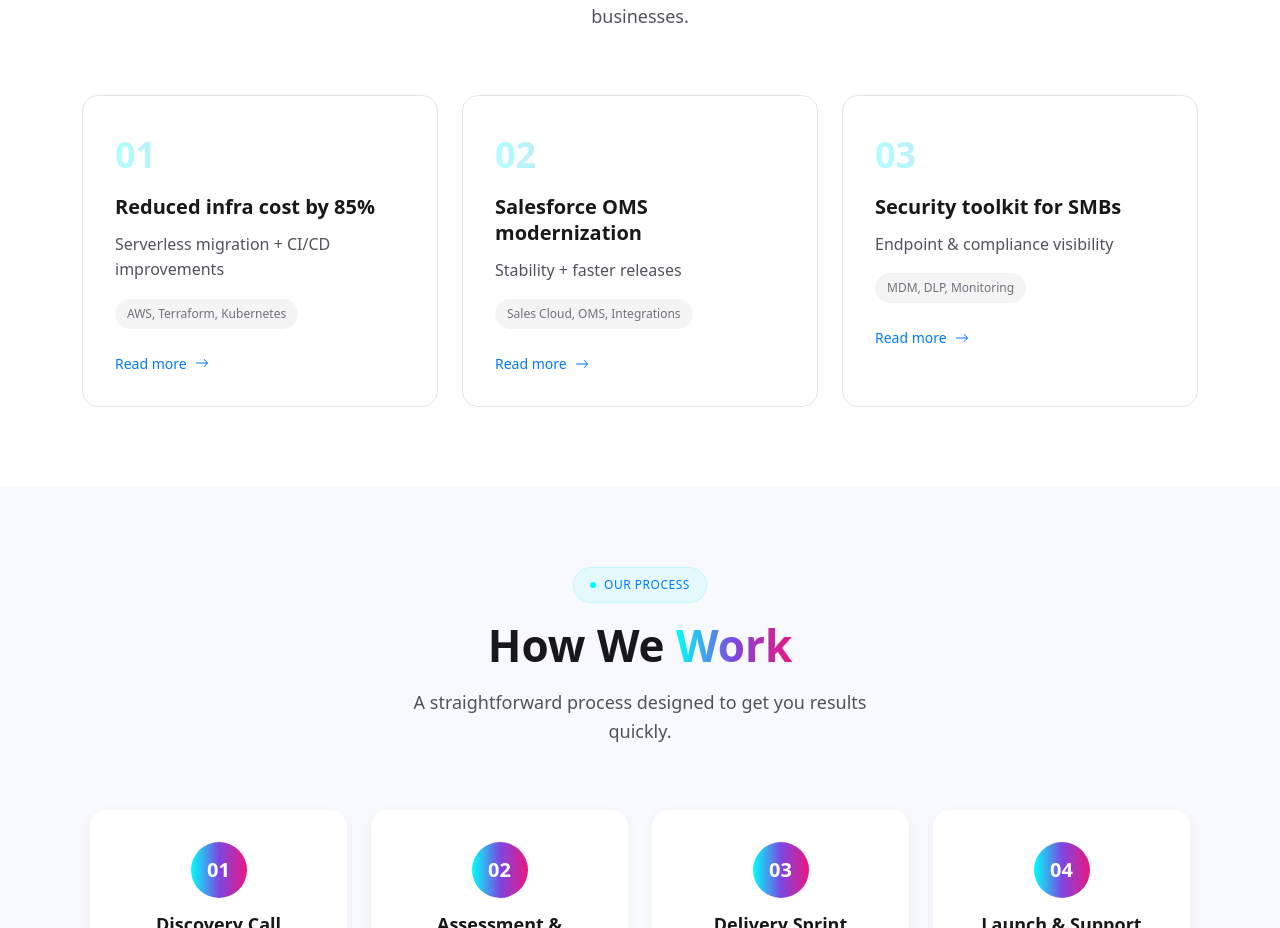
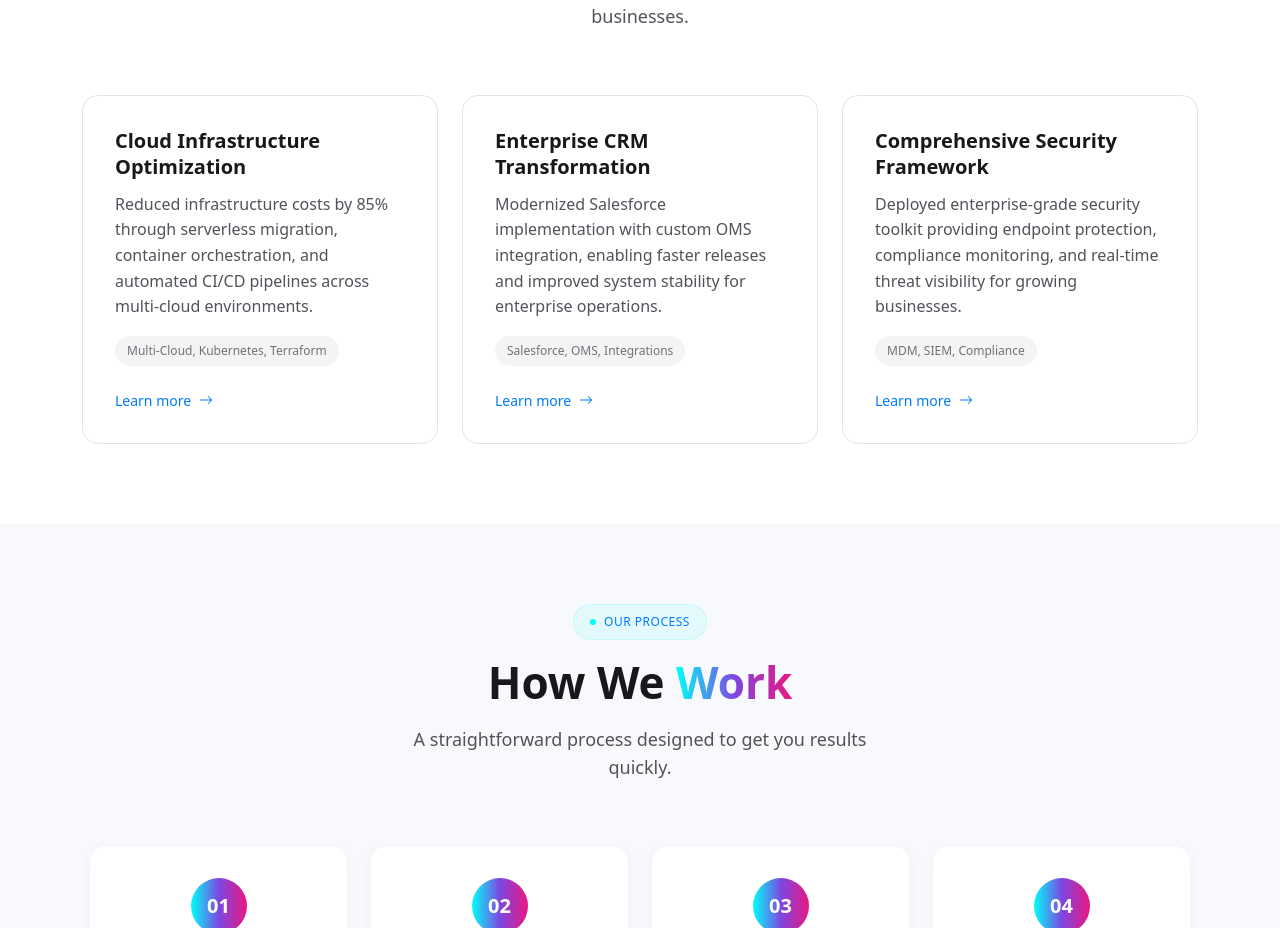
Before and after one commit to francidatasirpi/websiteenhancement, a React (Create React App) app: page / in a window 1280 px wide. Shown: the part 4621-5549 px from the top of the page. Built offline with nearby package versions, Linux system fonts and the light colour scheme; no server answers.

Commit message:
Updated content.json

```diff
--- a/src/common/content/content.json
+++ b/src/common/content/content.json
@@ -97,19 +97,22 @@
   },
   "caseStudies": [
     {
-      "title": "Reduced infra cost by 85%",
-      "description": "Serverless migration + CI/CD improvements",
-      "tech": "AWS, Terraform, Kubernetes"
+      "title": "Cloud Infrastructure Optimization",
+      "description": "Reduced infrastructure costs by 85% through serverless migration, container orchestration, and automated CI/CD pipelines across multi-cloud environments.",
+      "tech": "Multi-Cloud, Kubernetes, Terraform",
+      "link": "/platform-engineering"
     },
     {
-      "title": "Salesforce OMS modernization",
-      "description": "Stability + faster releases",
-      "tech": "Sales Cloud, OMS, Integrations"
+      "title": "Enterprise CRM Transformation",
+      "description": "Modernized Salesforce implementation with custom OMS integration, enabling faster releases and improved system stability for enterprise operations.",
+      "tech": "Salesforce, OMS, Integrations",
+      "link": "/salesforce-crm"
     },
     {
-      "title": "Security toolkit for SMBs",
-      "description": "Endpoint & compliance visibility",
-      "tech": "MDM, DLP, Monitoring"
+      "title": "Comprehensive Security Framework",
+      "description": "Deployed enterprise-grade security toolkit providing endpoint protection, compliance monitoring, and real-time threat visibility for growing businesses.",
+      "tech": "MDM, SIEM, Compliance",
+      "link": "/cyber-security"
     }
   ],
   "howWeWork": [
--- a/src/pages/main/case-studies/CaseStudies.jsx
+++ b/src/pages/main/case-studies/CaseStudies.jsx
@@ -1,4 +1,5 @@
 import React from "react";
+import { Link } from "react-router-dom";
 import "./case-studies.scss";
 import content from "../../../common/content/content.json";
 import { BsArrowRight } from "react-icons/bs";
@@ -24,13 +25,12 @@ function CaseStudies() {
       <div className="case-studies-grid">
         {caseStudies.map((study, index) => (
           <div key={index} className="case-study-card">
-            <div className="case-study-number">0{index + 1}</div>
             <h3 className="case-study-title">{study.title}</h3>
             <p className="case-study-desc">{study.description}</p>
             <div className="case-study-tech">{study.tech}</div>
-            <button className="case-study-link">
-              Read more <BsArrowRight size={14} />
-            </button>
+            <Link to={study.link} className="case-study-link">
+              Learn more <BsArrowRight size={14} />
+            </Link>
           </div>
         ))}
       </div>
--- a/src/pages/main/case-studies/case-studies.scss
+++ b/src/pages/main/case-studies/case-studies.scss
@@ -82,17 +82,6 @@
     transform: translateY(-4px);
   }
 
-  .case-study-number {
-    font-size: $text-4xl;
-    font-weight: $font-bold;
-    background: $gradient-text;
-    -webkit-background-clip: text;
-    background-clip: text;
-    color: transparent;
-    opacity: 0.3;
-    margin-bottom: $space-3;
-  }
-
   .case-study-title {
     font-size: $text-xl;
     font-weight: $font-semibold;
@@ -123,13 +112,10 @@
     display: flex;
     align-items: center;
     gap: $space-2;
-    background: none;
-    border: none;
-    padding: 0;
     font-size: $text-sm;
     font-weight: $font-medium;
     color: $brand-blue-dark;
-    cursor: pointer;
+    text-decoration: none;
     transition: all 0.2s ease;
 
     &:hover {
```
